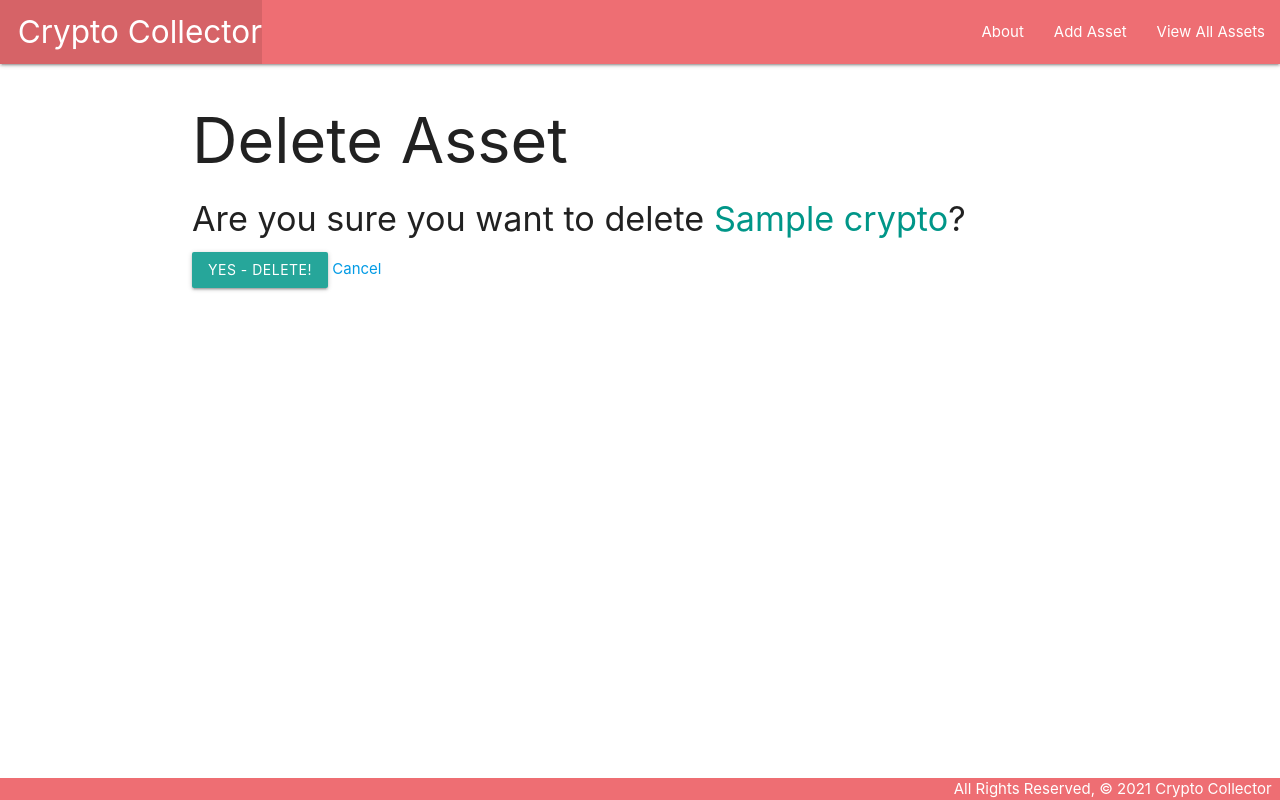
After one commit to dbhinton/crypto-collector, a Django app: page /crypto/1/delete in a window 1280 px wide. The commit adds this page. Run offline with Django 3.2, Linux system fonts and the light colour scheme; tables that the repository leaves empty hold one stand-in row (values such as "Sample post").

Commit message:
added class based views

```diff
--- a/main_app/models.py
+++ b/main_app/models.py
@@ -1,4 +1,5 @@
 from django.db import models
+from django.urls import reverse
 
 # Create your models here.
 class Crypto(models.Model):
@@ -10,3 +11,6 @@ class Crypto(models.Model):
 
     def __str__(self):
         return self.name
+
+    def get_absolute_url(self):
+        return reverse("detail", kwargs={"crypto_id": self.id})
--- a/main_app/templates/assets/details.html
+++ b/main_app/templates/assets/detail.html
@@ -9,11 +9,15 @@
           <p>Network: {{ crypto.network}}</p>
           <p>Description: {{ crypto.description }}</p>
           {% if crypto.price > 0 %}
-            <p>Age: {{ crypto.price }}</p>
+            <p>Price: ${{ crypto.price }}</p>
           {% else %}
             <p>Worthless</p>
           {% endif %}
         </div>
+        <div class="card-action">
+          <a href= "{% url 'crypto_update' crypto.id %}">Edit</a>
+          <a href="{% url 'crypto_delete' crypto.id %}">Delete</a>
+        </div>
       </div>
 
 {% endblock %}
--- a/main_app/templates/base.html
+++ b/main_app/templates/base.html
@@ -17,9 +17,10 @@
           <li><a href="/" class="left brand-logo">&nbsp;&nbsp;Crypto Collector</a></li>
         </ul>
         <ul class="right">
-          <li><a href="/about">About</a></li>
+          <li><a href="{% url 'about' %}">About</a></li>
           <!-- new markup below -->
-          <li><a href="/assets">Assets</a></li>
+          <li><a href="{% url 'crypto_create' %}">Add Asset</a></li>
+          <li><a href="{% url 'index' %}">View All Assets</a></li>
         </ul>
       </div>
     </nav>
--- /dev/null
+++ b/main_app/templates/main_app/crypto_confirm_delete.html
@@ -0,0 +1,15 @@
+{% extends 'base.html' %}
+
+
+{% block content %}
+<h1>Delete Asset</h1>
+
+<h4>Are you sure you want to delete <span class="teal-text">{{ object.name }}</span>?</h4>
+
+<form action="" method="POST">
+  {% csrf_token %}
+  <input type="submit" value="Yes - Delete!" class="btn">
+  <a href="{% url 'detail' crypto.id %}">Cancel</a>
+</form>
+
+{% endblock %}
--- a/main_app/urls.py
+++ b/main_app/urls.py
@@ -4,6 +4,9 @@ from . import views
 urlpatterns = [
     path('', views.home, name = 'home'),
     path('about/', views.about, name = 'about'),
-    path('assets/', views.crypto_index, name='index'),
-    path('assets/<int:crypto_id>/', views.crypto_detail, name = 'detail')
+    path('index/', views.crypto_index, name='index'),
+    path('assets/<int:crypto_id>/', views.crypto_detail, name = 'detail'),
+    path('assets/create/', views.CryptoCreate.as_view(), name = 'crypto_create'),
+    path('crypto/<int:pk>/update', views.CryptoUpdate.as_view(), name = 'crypto_update'),
+    path('crypto/<int:pk>/delete', views.CryptoDelete.as_view(), name = 'crypto_delete'),
 ]
--- a/main_app/views.py
+++ b/main_app/views.py
@@ -1,8 +1,9 @@
 from django.shortcuts import render
+from django.views.generic.edit import CreateView, UpdateView,DeleteView
 from .models import Crypto
 
-# Add the following import
-from django.http import HttpResponse
+# # Add the following import
+# from django.http import HttpResponse
 
 # Define the home view
 def home(request):
@@ -18,4 +19,19 @@ def crypto_index(request):
 
 def crypto_detail(request, crypto_id):
   crypto = Crypto.objects.get(id = crypto_id)
-  return render(request, 'assets/details.html', { 'crypto': crypto })
+  return render(request, 'assets/detail.html', { 'crypto': crypto })
+
+class CryptoCreate(CreateView):
+  model = Crypto
+  fields = '__all__'
+  success_url = '/index/'
+
+
+class CryptoUpdate(UpdateView):
+  model = Crypto
+  fields = ['price']
+
+
+class CryptoDelete(DeleteView):
+  model = Crypto
+  success_url = '/index/'
```
Also changed, not shown: main_app/templates/main_app/crypto_form.html (added, +21 -0 lines).
